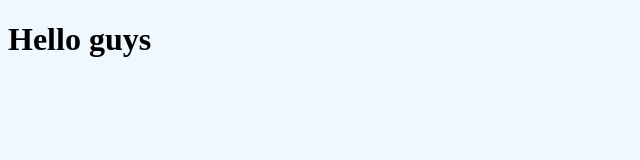
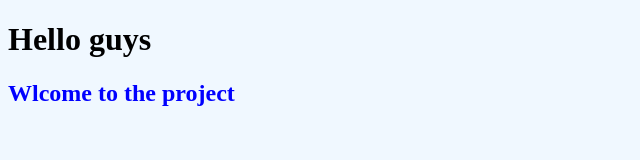
Before and after one commit to mruday2001/first_project, a plain HTML site: page index.html in a window 1280 px wide. Shown: the whole page, without its empty margins (0-640 px from the left). Drawn offline with Linux system fonts and the light colour scheme.

Commit message:
second commit

```diff
--- a/index.html
+++ b/index.html
@@ -8,5 +8,6 @@
 </head>
 <body>
     <h1> Hello guys</h1>
+    <h2> Wlcome to the project </h2>
 </body>
 </html>
--- a/main.css
+++ b/main.css
@@ -4,3 +4,6 @@ body{
 h1{
     color: black;
 }
+h2{
+    color: blue;
+}
```
